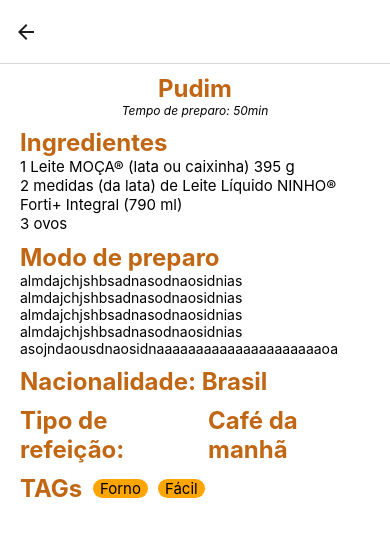
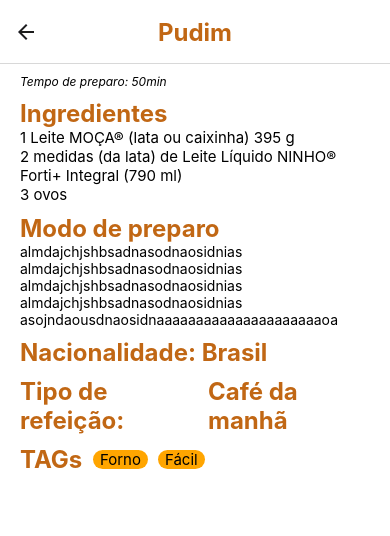
Before and after one commit to Innoue/AppProjetoAplicado, a React Native app: screen /Recipe in a window 390 px wide. Shown: the top 536 px of the page. Built offline with nearby package versions, Linux system fonts and the light colour scheme.

Commit message:
Header with title

```diff
--- a/src/components/CardRecipe/index.js
+++ b/src/components/CardRecipe/index.js
@@ -1,14 +1,20 @@
-import { StyleSheet,View,Text } from "react-native";
+import { StyleSheet,View,Text,TouchableOpacity } from "react-native";
 
+import { useNavigation } from '@react-navigation/native'
 
 export const CardRecipe=({title, doTime,country,type})=>{
+  const navigation = useNavigation();
+
+  function navigate(){
+    navigation.navigate('Recipe')
+  }
   return(
-    <View style={styles.container}>
+    <TouchableOpacity onPress={navigate} style={styles.container}>
       <Text style={styles.title}>{title}</Text>
       <Text style={styles.text}>{type}</Text>
       <Text style={styles.text}>{country}</Text>
       <Text style={styles.text}>{doTime}min</Text>
-    </View>
+    </TouchableOpacity>
   );
 }
 
--- a/src/pages/Home/index.js
+++ b/src/pages/Home/index.js
@@ -27,7 +27,6 @@ const styles = StyleSheet.create({
   container: {
     flex: 1,
     backgroundColor: '#fff',
-    alignItems: 'center',
-    justifyContent: 'center',
+    alignItems:'center'
   },
 })
--- a/src/pages/Recipe/index.js
+++ b/src/pages/Recipe/index.js
@@ -1,11 +1,24 @@
-import React from 'react'
+import React, { useLayoutEffect } from 'react'
 import { View, Text, Button, StyleSheet } from 'react-native'
 
+import { useNavigation } from '@react-navigation/native'
+
 export default function Recipe(){
+  const navigation = useNavigation();
+  useLayoutEffect(() => {
+    navigation.setOptions({
+      title: 'Pudim',
+      headerTitleAlign: 'center',
+      headerTitleStyle: {
+        fontSize:24,
+        color: '#C16714',
+        fontWeight:'bold',
+      }
+    })
+  }, [navigation])
   return(
     <View style={styles.container}>
-      <View style={{alignItems:'center'}}>
-        <Text style={styles.title}>Pudim</Text>
+      <View style={{alignItems:'flex-start'}}>
         <Text style={styles.time}>Tempo de preparo: 50min</Text>
       </View>
       <View style={{alignItems:'flex-start',marginTop:10}}>
```
